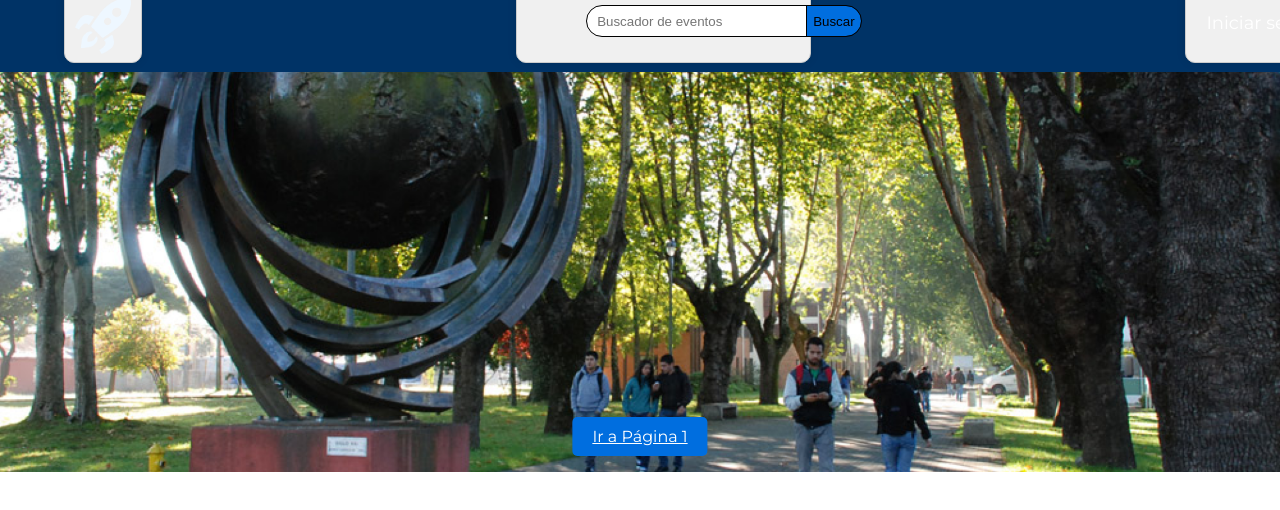
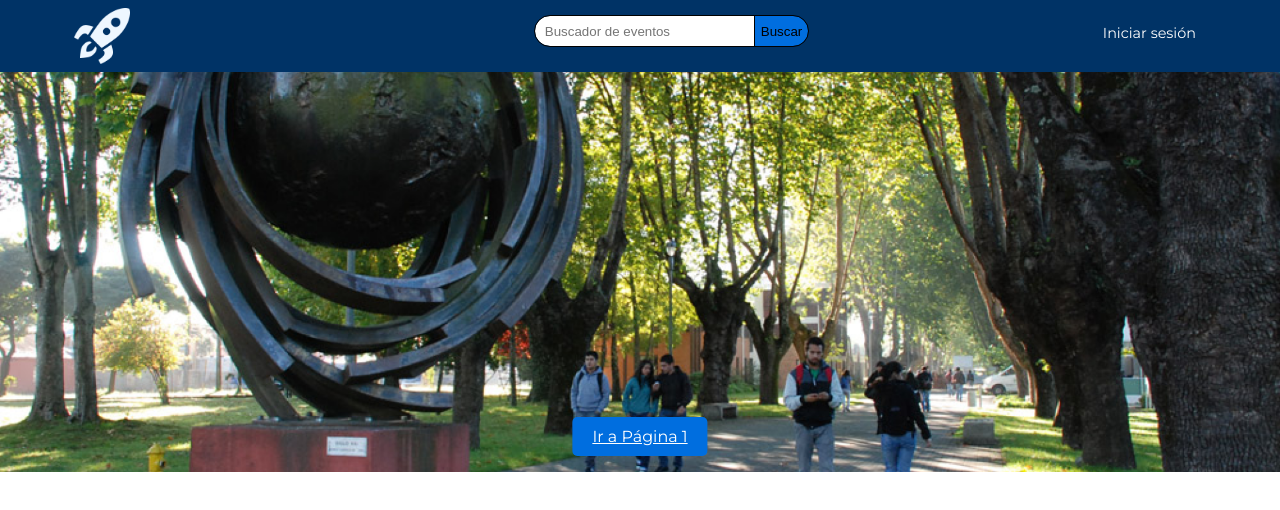
Before and after one commit to CrisNK/Proyecto-MDD, a React (Vite) app in the folder frontend/: page / in a window 1280 px wide. Shown: the top 510 px of the page. Built offline with nearby package versions, Linux system fonts and the light colour scheme; no server answers.

Commit message:
bugs fixed

```diff
--- a/frontend/src/styles/verEventos.css
+++ b/frontend/src/styles/verEventos.css
@@ -15,7 +15,7 @@
   margin: 0 auto;
 }
 
-li {
+.container-verevento li {
   list-style-type: disc;
   background-color: #f0f0f0;
   padding: 20px;
@@ -28,17 +28,17 @@ li {
   font-size: 20px;
 }
 
-li::marker {
+.container-verevento li::marker {
   color:#003366;
   font-size: 30px;
 }
 /* *{
   border: 1px solid red;
 } */
-p {
+.col p {
   margin:0;
 }
-ul {
+.container-verevento ul {
   width: 100%;
 }
 .row {
```
